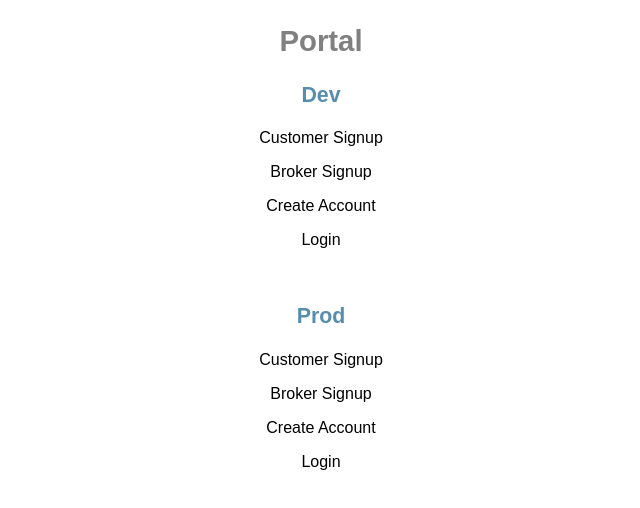
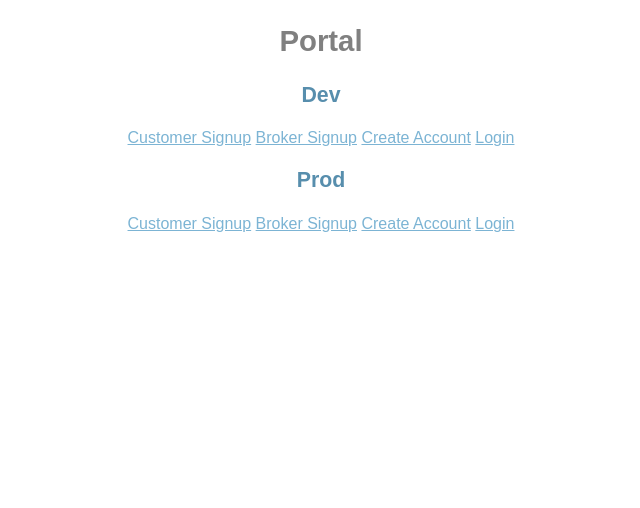
Before and after one commit to cmowery-L1C/resources, a plain HTML site: page index.html in a window 1280 px wide. Shown: the whole page, without its empty margins (327-967 px from the left). Drawn offline with Linux system fonts and the light colour scheme.

Commit message:
Update index.html

```diff
--- a/index.html
+++ b/index.html
@@ -6,17 +6,17 @@
 <body>
 <h2>Portal</h2>
 <h3>Dev</h3>
-<p href="https://immense-thicket-88857.herokuapp.com/signup" target="_blank">Customer Signup</p>
-<p href="https://immense-thicket-88857.herokuapp.com/broker/signup" target="_blank">Broker Signup</p>
-<p href="https://immense-thicket-88857.herokuapp.com/create-account" target="_blank">Create Account</p>
-<p href="https://immense-thicket-88857.herokuapp.com" target="_blank">Login</p>
+<a href="https://immense-thicket-88857.herokuapp.com/signup" target="_blank">Customer Signup</a>
+<a href="https://immense-thicket-88857.herokuapp.com/broker/signup" target="_blank">Broker Signup</a>
+<a href="https://immense-thicket-88857.herokuapp.com/create-account" target="_blank">Create Account</a>
+<a href="https://immense-thicket-88857.herokuapp.com" target="_blank">Login</a>
 
 <br>
 <h3>Prod</h3>
-<p href="https://lit-cove-35411.herokuapp.com/signup" target="_blank">Customer Signup</p>
-<p href="https://lit-cove-35411.herokuapp.com/broker/signup" target="_blank">Broker Signup</p>
-<p href="https://lit-cove-35411.herokuapp.com/create-account" target="_blank">Create Account</p>
-<p href="https://lit-cove-35411.herokuapp.com" target="_blank">Login</p>
+<a href="https://lit-cove-35411.herokuapp.com/signup" target="_blank">Customer Signup</a>
+<a href="https://lit-cove-35411.herokuapp.com/broker/signup" target="_blank">Broker Signup</a>
+<a href="https://lit-cove-35411.herokuapp.com/create-account" target="_blank">Create Account</a>
+<a href="https://lit-cove-35411.herokuapp.com" target="_blank">Login</a>
 
 
 </body>
```
